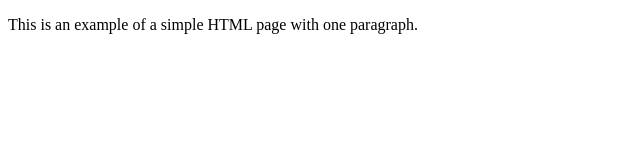
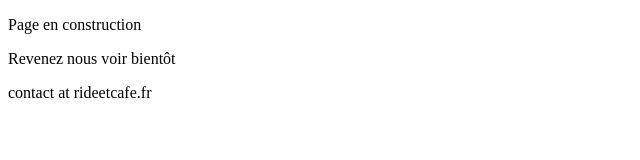
Before and after one commit to nicorafeno/rideetcafe, a plain HTML site: page index.html in a window 1280 px wide. Shown: the whole page, without its empty margins (0-640 px from the left). Drawn offline with Linux system fonts and the light colour scheme.

Commit message:
Update index.html

```diff
--- a/index.html
+++ b/index.html
@@ -4,6 +4,10 @@
         <title>Example</title>
     </head>
     <body>
-        <p>This is an example of a simple HTML page with one paragraph.</p>
+        <p>Page en construction</p>
+        <p></p>
+        <p></p>
+        <p>Revenez nous voir bientôt</p>
+        <p>contact at rideetcafe.fr</p>
     </body>
 </html>
```
